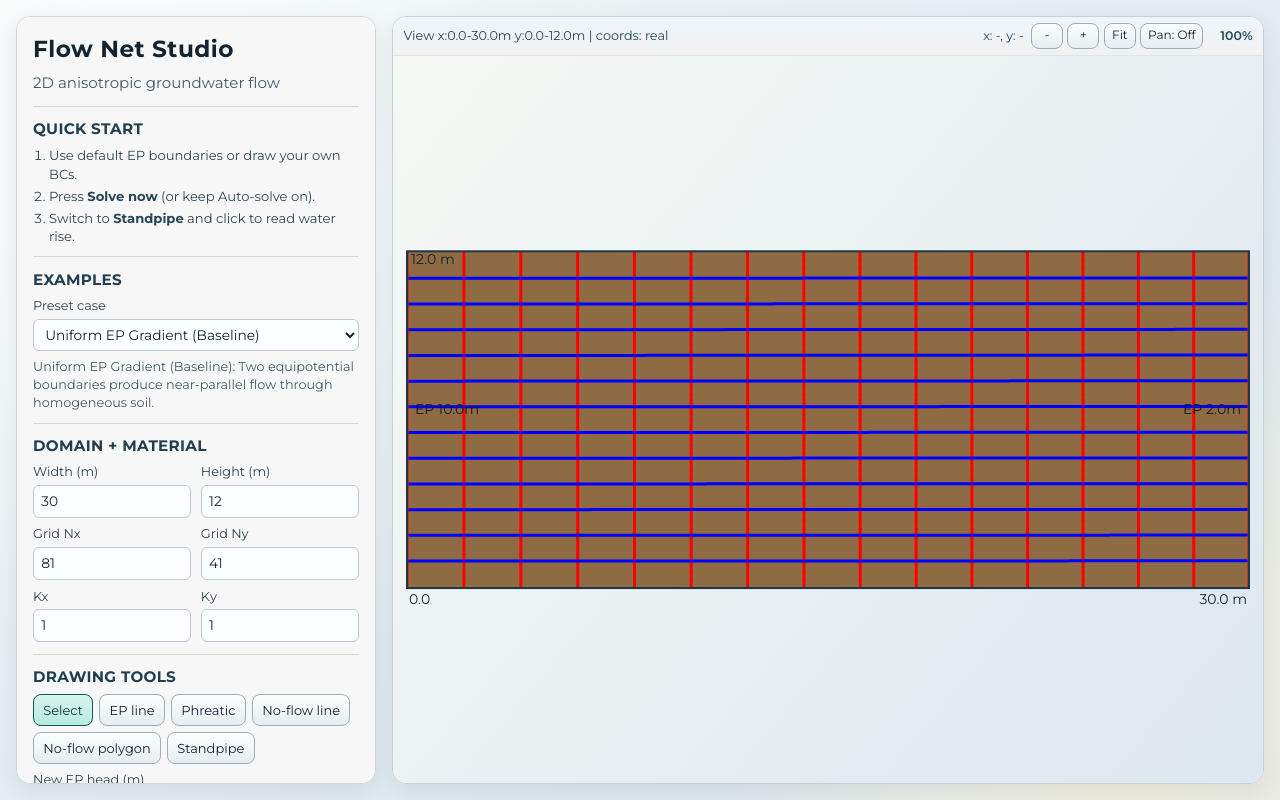
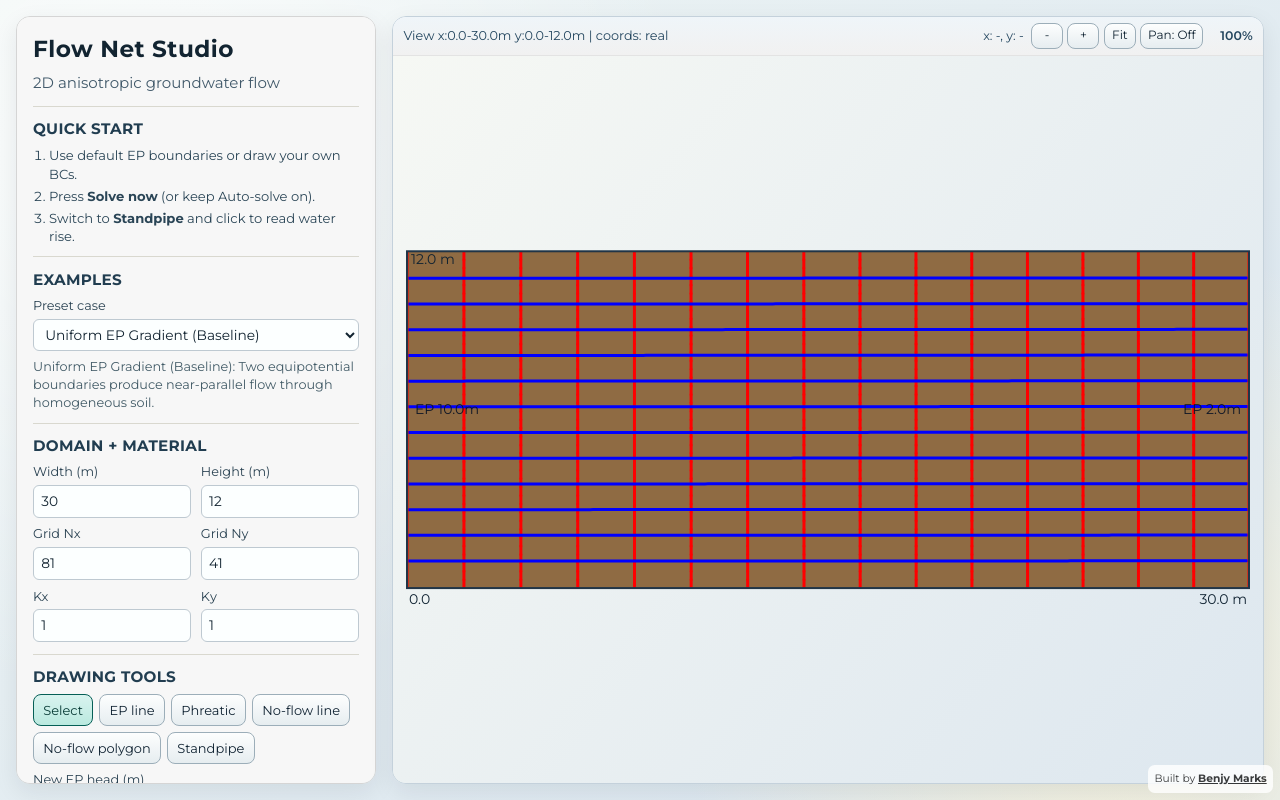
Before and after one commit to benjym/flownet2, a website built with Vite: page index.html in a window 1280 px wide. Built offline with nearby package versions, Linux system fonts and the light colour scheme.

Commit message:
added providence tag

```diff
--- a/index.html
+++ b/index.html
@@ -13,6 +13,9 @@
 </head>
 
 <body>
+  <span id="benjy">
+    Built by <a href="http://benjymarks.com/">Benjy Marks</a>
+  </span>
   <div id="app">
     <div class="layout">
       <aside class="panel">
--- a/src/style.css
+++ b/src/style.css
@@ -407,3 +407,22 @@ button.danger {
     min-width: 2.15rem;
   }
 }
+
+a {
+  font-weight: bold;
+  color: #111111;
+}
+
+#benjy {
+  position: fixed;
+  bottom: 5pt;
+  right: 5pt;
+  font-size: 8pt;
+  z-index: 99;
+  background-color: #ffffff;
+  padding: 5pt;
+  border-radius: 5pt;
+  color: #111111;
+  user-select: none;
+  opacity: 0.8;
+}
```
